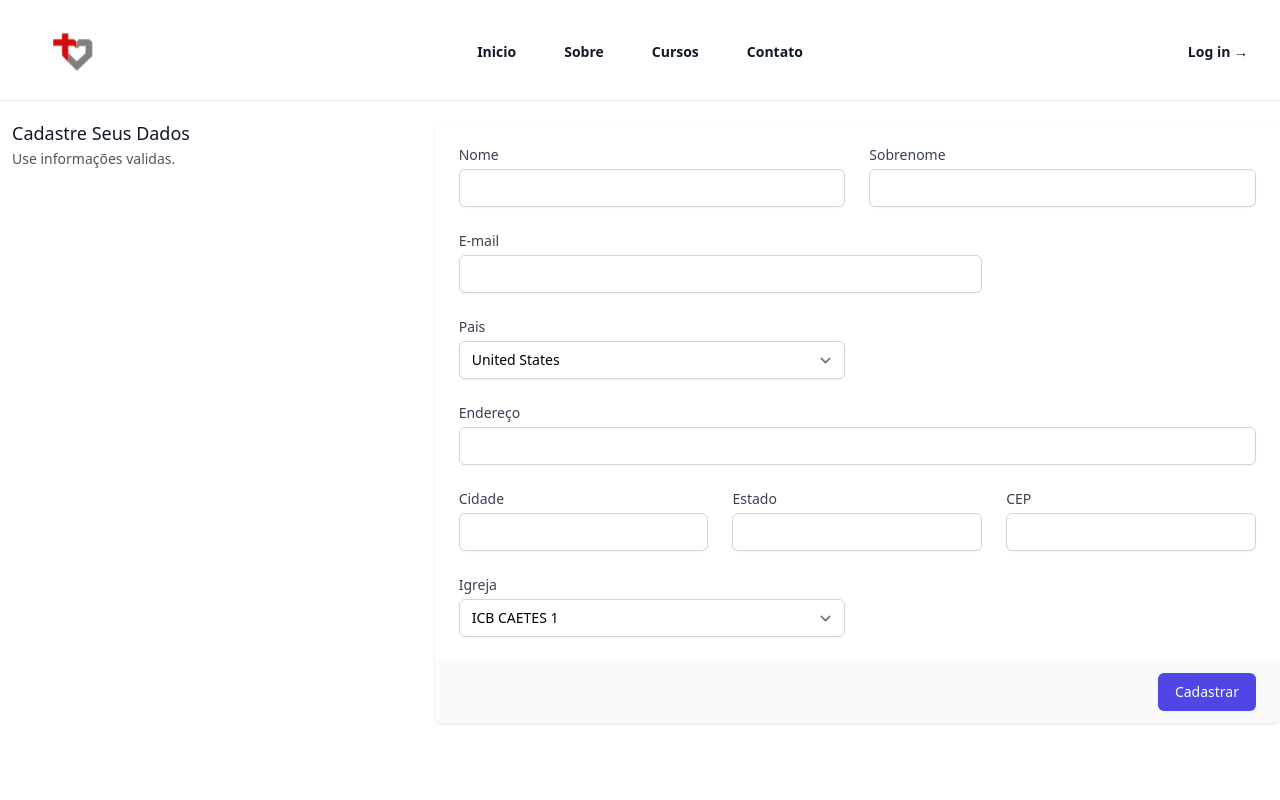
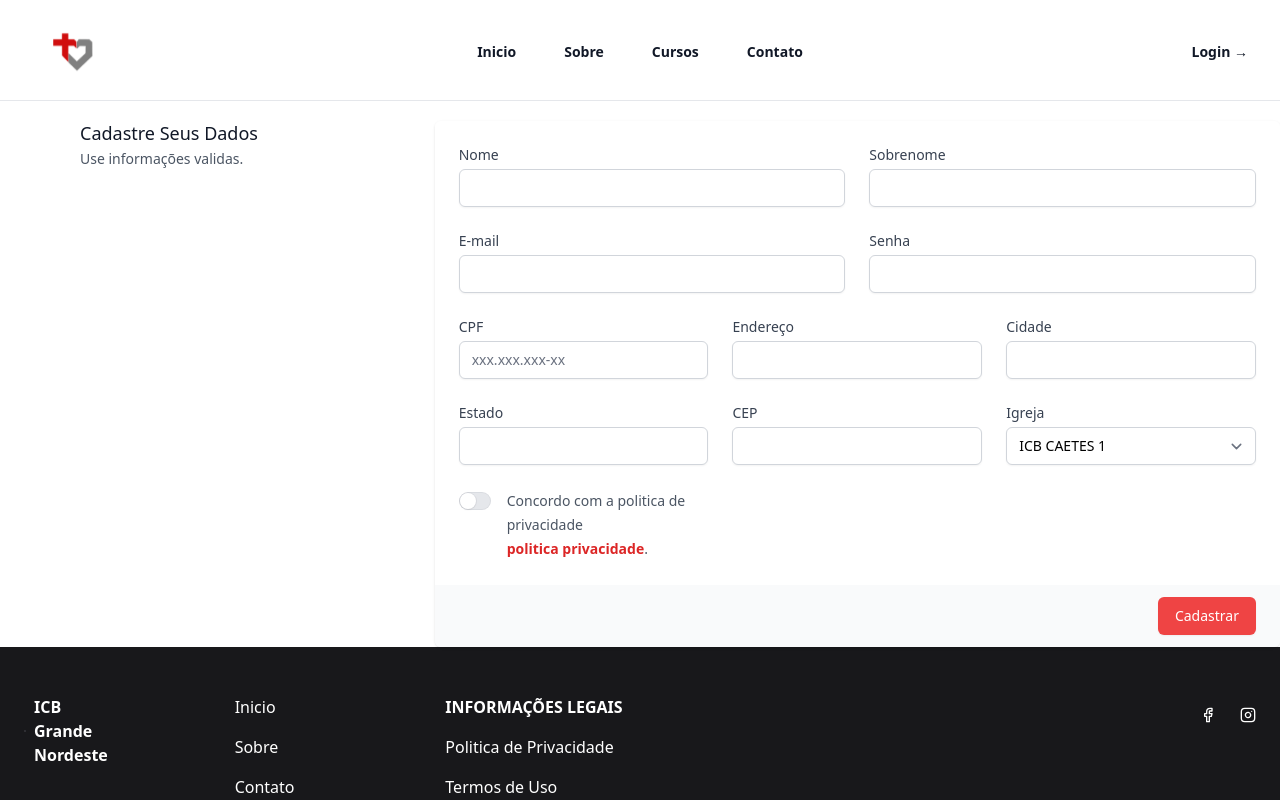
Before and after one commit to Gabriel422-hue/FrontEnd_SemearEAD, a Next.js app: page /cadastre in a window 1280 px wide. Shown: the top 800 px of the page. Built offline with nearby package versions, Linux system fonts and the light colour scheme.

Commit message:
PS-22 Continuar Aula e Refatorando outros Componetes

```diff
--- a/src/components/Footer.tsx
+++ b/src/components/Footer.tsx
@@ -73,13 +73,13 @@ export default function Footer() {
           <div className="flex space-x-6 items-center h-10">
             <a
               aria-label="Facebook"
-              href="https://github.com/vercel/nextjs-subscription-payments"
+              href="https://l.instagram.com/?u=https%3A%2F%2Fm.facebook.com%2Fpages%2Fcategory%2FReligious-organization%2FIgreja-Casa-da-B%C3%AAn%C3%A7%C3%A3o-Grande-Nordeste-101132181962057%2F&e=AT3oIkw7OrpmU0Tjk7zbF-RgD7FpRXEacjbGHNXEpgkT4MGptCHYCEIlvT1faMPItus7_zxIlwVg6n7Bz4WB0D0lnzT08KOr3eETqQ"
             >
               <FiFacebook />
             </a>
             <a
-              aria-label="Facebook"
-              href="https://github.com/vercel/nextjs-subscription-payments"
+              aria-label="Instagram"
+              href="https://www.instagram.com/icbgrandenordeste/"
             >
               <FiInstagram />
             </a>
--- a/src/components/navebars/navbar01.tsx
+++ b/src/components/navebars/navbar01.tsx
@@ -8,7 +8,7 @@ const navigation = [
   { name: "Inicio", href: "/" },
   { name: "Sobre", href: "about" },
   { name: "Cursos", href: "courses" },
-  { name: "Contato", href: "#" },
+  { name: "Contato", href: "contato" },
 ];
 
 export default function Navbar01() {
@@ -44,8 +44,8 @@ export default function Navbar01() {
           ))}
         </div>
         <div className="hidden lg:flex lg:flex-1 lg:justify-end">
-          <a href="sigin" className="text-sm font-semibold leading-6 text-gray-900">
-            Log in <span aria-hidden="true">&rarr;</span>
+          <a href="signin" className="text-sm font-semibold leading-6 text-gray-900">
+            Login <span aria-hidden="true">&rarr;</span>
           </a>
         </div>
       </nav>
--- a/src/components/navebars/navbar02.tsx
+++ b/src/components/navebars/navbar02.tsx
@@ -1,12 +1,13 @@
 import { Fragment } from 'react'
+import logoImg from '../../assets/logo.svg';
 import { Disclosure, Menu, Transition } from '@headlessui/react'
 import { Bars3Icon, BellIcon, XMarkIcon } from '@heroicons/react/24/outline'
 
 const user = {
-    name: 'Tom Cook',
-    email: 'tom@example.com',
+    name: 'Gabriel Victor',
+    email: 'gabrielvictor@hotmail.com',
     imageUrl:
-      'https://images.unsplash.com/photo-1472099645785-5658abf4ff4e?ixlib=rb-1.2.1&ixid=eyJhcHBfaWQiOjEyMDd9&auto=format&fit=facearea&facepad=2&w=256&h=256&q=80',
+      'https://avatars.githubusercontent.com/u/69878839?v=4',
 }
 
 const navigation = [
@@ -17,9 +18,9 @@ const navigation = [
 ]
 
 const userNavigation = [
-    { name: 'Your Profile', href: '#' },
-    { name: 'Settings', href: '#' },
-    { name: 'Sign out', href: '#' },
+    { name: 'Seu Perfil', href: '#' },
+    { name: 'Configurações', href: '#' },
+    { name: 'Sair', href: '#' },
 ]
 
 
@@ -29,7 +30,7 @@ function classNames(...classes) {
 
 export default function Navbar02 (){
     return(
-    <Disclosure as="nav" className="bg-black ">
+    <Disclosure as="nav" className="bg-gray-700 ">
     {({ open }) => (
       <>
         <div className="mx-auto max-w-7xl px-4 sm:px-6 lg:px-8">
@@ -37,8 +38,8 @@ export default function Navbar02 (){
             <div className="flex items-center">
               <div className="flex-shrink-0">
                 <img
-                  className="h-8 w-8"
-                  src="https://tailwindui.com/img/logos/mark.svg?color=indigo&shade=500"
+                  className="h-14 flex-start p-1.5"
+                  src={logoImg.src}
                   alt="Your Company"
                 />
               </div>
@@ -51,7 +52,7 @@ export default function Navbar02 (){
                       href={item.href}
                       className={classNames(
                         item.current
-                          ? 'bg-gray-900 text-white'
+                          ? 'bg-gray-700 text-white'
                           : 'text-gray-300 hover:bg-gray-700 hover:text-white',
                         'px-3 py-2 rounded-md text-sm font-medium'
                       )}
@@ -67,7 +68,7 @@ export default function Navbar02 (){
               <div className="ml-4 flex items-center md:ml-6">
                 <button
                   type="button"
-                  className="rounded-full bg-gray-800 p-1 text-gray-400 hover:text-white focus:outline-none focus:ring-2 focus:ring-white focus:ring-offset-2 focus:ring-offset-gray-800"
+                  className="rounded-full bg-gray-700 p-1 text-gray-400 hover:text-white focus:outline-none focus:ring-2 focus:ring-white focus:ring-offset-2 focus:ring-offset-gray-800"
                 >
                   <span className="sr-only">View notifications</span>
                   <BellIcon className="h-6 w-6" aria-hidden="true" />
@@ -76,7 +77,7 @@ export default function Navbar02 (){
                 {/* Profile dropdown */}
                 <Menu as="div" className="relative ml-3">
                   <div>
-                    <Menu.Button className="flex max-w-xs items-center rounded-full bg-gray-800 text-sm focus:outline-none focus:ring-2 focus:ring-white focus:ring-offset-2 focus:ring-offset-gray-800">
+                    <Menu.Button className="flex max-w-xs items-center rounded-full bg-gray-700 text-sm focus:outline-none focus:ring-2 focus:ring-white focus:ring-offset-2 focus:ring-offset-gray-800">
                       <span className="sr-only">Open user menu</span>
                       <img className="h-8 w-8 rounded-full" src={user.imageUrl} alt="" />
                     </Menu.Button>
@@ -113,7 +114,7 @@ export default function Navbar02 (){
             </div>
             <div className="-mr-2 flex md:hidden">
               {/* Mobile menu button */}
-              <Disclosure.Button className="inline-flex items-center justify-center rounded-md bg-gray-800 p-2 text-gray-400 hover:bg-gray-700 hover:text-white focus:outline-none focus:ring-2 focus:ring-white focus:ring-offset-2 focus:ring-offset-gray-800">
+              <Disclosure.Button className="inline-flex items-center justify-center rounded-md bg-gray-700 p-2 text-gray-400 hover:bg-gray-700 hover:text-white focus:outline-none focus:ring-2 focus:ring-white focus:ring-offset-2 focus:ring-offset-gray-800">
                 <span className="sr-only">Open main menu</span>
                 {open ? (
                   <XMarkIcon className="block h-6 w-6" aria-hidden="true" />
@@ -133,7 +134,7 @@ export default function Navbar02 (){
                 as="a"
                 href={item.href}
                 className={classNames(
-                  item.current ? 'bg-gray-900 text-white' : 'text-gray-300 hover:bg-gray-700 hover:text-white',
+                  item.current ? 'bg-gray-700 text-white' : 'text-gray-300 hover:bg-gray-700 hover:text-white',
                   'block px-3 py-2 rounded-md text-base font-medium'
                 )}
                 aria-current={item.current ? 'page' : undefined}
@@ -153,7 +154,7 @@ export default function Navbar02 (){
               </div>
               <button
                 type="button"
-                className="ml-auto flex-shrink-0 rounded-full bg-gray-800 p-1 text-gray-400 hover:text-white focus:outline-none focus:ring-2 focus:ring-white focus:ring-offset-2 focus:ring-offset-gray-800"
+                className="ml-auto flex-shrink-0 rounded-full bg-gray-700 p-1 text-gray-400 hover:text-white focus:outline-none focus:ring-2 focus:ring-white focus:ring-offset-2 focus:ring-offset-gray-800"
               >
                 <span className="sr-only">View notifications</span>
                 <BellIcon className="h-6 w-6" aria-hidden="true" />
--- a/src/pages/cadastre/index.tsx
+++ b/src/pages/cadastre/index.tsx
@@ -1,9 +1,17 @@
+import { Switch } from "@headlessui/react";
+import { useState } from "react";
+import Footer from "../../components/Footer";
 import Navbar01 from "../../components/navebars/navbar01";
 
+function classNames(...classes) {
+  return classes.filter(Boolean).join(" ");
+}
+
 export default function Example() {
+  const [agreed, setAgreed] = useState(false);
   return (
     <>
-      <Navbar01/>
+      <Navbar01 />
       <div className="hidden sm:block" aria-hidden="true">
         <div className="py-5">
           <div className="border-t border-gray-200" />
@@ -14,8 +22,12 @@ export default function Example() {
         <div className="md:grid md:grid-cols-3 md:gap-6">
           <div className="md:col-span-1">
             <div className="px-4 sm:px-0">
-                <h3 className="ml-3 text-lg font-medium leading-6 text-gray-900">Cadastre Seus Dados</h3>
-                <p className="ml-3 mt-1 text-sm text-gray-600">Use informações validas.</p>
+              <h3 className="ml-20 text-lg font-medium leading-6 text-gray-900">
+                Cadastre Seus Dados
+              </h3>
+              <p className="ml-20 mt-1 text-sm text-gray-600">
+                Use informações validas.
+              </p>
             </div>
           </div>
           <div className="mt-5 md:col-span-2 md:mt-0">
@@ -24,7 +36,10 @@ export default function Example() {
                 <div className="bg-white px-4 py-5 sm:p-6">
                   <div className="grid grid-cols-6 gap-6">
                     <div className="col-span-6 sm:col-span-3">
-                        <label htmlFor="first-name" className="block text-sm font-medium text-gray-700">
+                      <label
+                        htmlFor="first-name"
+                        className="block text-sm font-medium text-gray-700"
+                      >
                         Nome
                       </label>
                       <input
@@ -32,12 +47,15 @@ export default function Example() {
                         name="first-name"
                         id="first-name"
                         autoComplete="given-name"
-                          className="mt-1 block w-full rounded-md border-gray-300 shadow-sm focus:border-indigo-500 focus:ring-indigo-500 sm:text-sm"
+                        className="mt-1 block w-full rounded-md border-gray-300 shadow-sm focus:border-red-500 focus:ring-red-600 sm:text-sm"
                       />
                     </div>
 
                     <div className="col-span-6 sm:col-span-3">
-                        <label htmlFor="last-name" className="block text-sm font-medium text-gray-700">
+                      <label
+                        htmlFor="last-name"
+                        className="block text-sm font-medium text-gray-700"
+                      >
                         Sobrenome
                       </label>
                       <input
@@ -45,12 +63,15 @@ export default function Example() {
                         name="last-name"
                         id="last-name"
                         autoComplete="family-name"
-                          className="mt-1 block w-full rounded-md border-gray-300 shadow-sm focus:border-indigo-500 focus:ring-indigo-500 sm:text-sm"
+                        className="mt-1 block w-full rounded-md border-gray-300 shadow-sm focus:border-red-500 focus:ring-red-600 sm:text-sm"
                       />
                     </div>
 
-                      <div className="col-span-6 sm:col-span-4">
-                        <label htmlFor="email-address" className="block text-sm font-medium text-gray-700">
+                    <div className="col-span-6 sm:col-span-3">
+                      <label
+                        htmlFor="email-address"
+                        className="block text-sm font-medium text-gray-700"
+                      >
                         E-mail
                       </label>
                       <input
@@ -58,28 +79,49 @@ export default function Example() {
                         name="email-address"
                         id="email-address"
                         autoComplete="email"
-                          className="mt-1 block w-full rounded-md border-gray-300 shadow-sm focus:border-indigo-500 focus:ring-indigo-500 sm:text-sm"
+                        className="mt-1 block w-full rounded-md border-gray-300 shadow-sm focus:border-red-500 focus:ring-red-600 sm:text-sm"
                       />
                     </div>
 
                     <div className="col-span-6 sm:col-span-3">
-                        <label htmlFor="country" className="block text-sm font-medium text-gray-700">
-                          Pais
+                      <label
+                        htmlFor="password"
+                        className="block text-sm font-medium text-gray-700"
+                      >
+                        Senha
                       </label>
-                        <select
-                          id="country"
-                          name="country"
-                          autoComplete="country-name"
-                          className="mt-1 block w-full rounded-md border border-gray-300 bg-white py-2 px-3 shadow-sm focus:border-indigo-500 focus:outline-none focus:ring-indigo-500 sm:text-sm"
-                        >
-                          <option>United States</option>
-                          <option>Brasil</option>
-                          <option>Mexico</option>
-                        </select>
+                      <input
+                        type="password"
+                        name="password"
+                        id="password"
+                        autoComplete="password"
+                        className="mt-1 block w-full rounded-md border-gray-300 shadow-sm focus:border-red-500 focus:ring-red-600 sm:text-sm"
+                      />
                     </div>
 
-                      <div className="col-span-6">
-                        <label htmlFor="street-address" className="block text-sm font-medium text-gray-700">
+                    <div className="col-span-4 sm:col-span-2">
+                      <label
+                        htmlFor="cpf"
+                        className="block text-sm font-medium text-gray-700"
+                      >
+                        CPF
+                      </label>
+                      <input
+                        placeholder="xxx.xxx.xxx-xx"
+                        max={11}
+                        type="text"
+                        name="cpf"
+                        id="cpf"
+                        autoComplete="cpf"
+                        className="mt-1 block w-full rounded-md border-gray-300 shadow-sm focus:border-red-500 focus:ring-red-600 sm:text-sm"
+                      />
+                    </div>
+
+                    <div className="col-span-2">
+                      <label
+                        htmlFor="street-address"
+                        className="block text-sm font-medium text-gray-700"
+                      >
                         Endereço
                       </label>
                       <input
@@ -87,12 +129,15 @@ export default function Example() {
                         name="street-address"
                         id="street-address"
                         autoComplete="street-address"
-                          className="mt-1 block w-full rounded-md border-gray-300 shadow-sm focus:border-indigo-500 focus:ring-indigo-500 sm:text-sm"
+                        className="mt-1 block w-full rounded-md border-gray-300 shadow-sm focus:border-red-500 focus:ring-red-600 sm:text-sm"
                       />
                     </div>
 
                     <div className="col-span-6 sm:col-span-6 lg:col-span-2">
-                        <label htmlFor="city" className="block text-sm font-medium text-gray-700">
+                      <label
+                        htmlFor="city"
+                        className="block text-sm font-medium text-gray-700"
+                      >
                         Cidade
                       </label>
                       <input
@@ -100,12 +145,15 @@ export default function Example() {
                         name="city"
                         id="city"
                         autoComplete="address-level2"
-                          className="mt-1 block w-full rounded-md border-gray-300 shadow-sm focus:border-indigo-500 focus:ring-indigo-500 sm:text-sm"
+                        className="mt-1 block w-full rounded-md border-gray-300 shadow-sm focus:border-red-500 focus:ring-red-600 sm:text-sm"
                       />
                     </div>
 
                     <div className="col-span-6 sm:col-span-3 lg:col-span-2">
-                        <label htmlFor="region" className="block text-sm font-medium text-gray-700">
+                      <label
+                        htmlFor="region"
+                        className="block text-sm font-medium text-gray-700"
+                      >
                         Estado
                       </label>
                       <input
@@ -113,12 +161,15 @@ export default function Example() {
                         name="region"
                         id="region"
                         autoComplete="address-level1"
-                          className="mt-1 block w-full rounded-md border-gray-300 shadow-sm focus:border-indigo-500 focus:ring-indigo-500 sm:text-sm"
+                        className="mt-1 block w-full rounded-md border-gray-300 shadow-sm focus:border-red-500 focus:ring-red-600 sm:text-sm"
                       />
                     </div>
 
                     <div className="col-span-6 sm:col-span-3 lg:col-span-2">
-                        <label htmlFor="postal-code" className="block text-sm font-medium text-gray-700">
+                      <label
+                        htmlFor="postal-code"
+                        className="block text-sm font-medium text-gray-700"
+                      >
                         CEP
                       </label>
                       <input
@@ -126,30 +177,64 @@ export default function Example() {
                         name="postal-code"
                         id="postal-code"
                         autoComplete="postal-code"
-                          className="mt-1 block w-full rounded-md border-gray-300 shadow-sm focus:border-indigo-500 focus:ring-indigo-500 sm:text-sm"
+                        className="mt-1 block w-full rounded-md border-gray-300 shadow-sm focus:border-red-500 focus:ring-red-600 sm:text-sm"
                       />
                     </div>
-                      <div className="col-span-6 sm:col-span-3">
-                        <label htmlFor="country" className="block text-sm font-medium text-gray-700">
+                    <div className="col-span-3 sm:col-span-2">
+                      <label
+                        htmlFor="country"
+                        className="block text-sm font-medium text-gray-700"
+                      >
                         Igreja
                       </label>
                       <select
                         id="church"
                         name="church"
                         autoComplete="church-name"
-                          className="mt-1 block w-full rounded-md border border-gray-300 bg-white py-2 px-3 shadow-sm focus:border-indigo-500 focus:outline-none focus:ring-indigo-500 sm:text-sm"
+                        className="mt-1 block w-full rounded-md border border-gray-300 bg-white py-2 px-3 shadow-sm focus:border-red-500 focus:outline-none focus:ring-red-600 sm:text-sm"
                       >
                         <option>ICB CAETES 1</option>
                         <option>ICB CAETES 3</option>
                         <option>ICB CRUZ DE REBOUÇAS</option>
                       </select>
                     </div>
+                    <Switch.Group
+                      as="div"
+                      className="flex gap-x-4 sm:col-span-2"
+                    >
+                      <div className="flex h-6 items-center">
+                        <Switch
+                          checked={agreed}
+                          onChange={setAgreed}
+                          className={classNames(
+                            agreed ? "bg-red-600" : "bg-gray-200",
+                            "flex w-8 flex-none cursor-pointer rounded-full p-px ring-1 ring-inset ring-gray-900/5 transition-colors duration-200 ease-in-out focus-visible:outline focus-visible:outline-2 focus-visible:outline-offset-2 focus-visible:outline-red-600"
+                          )}
+                        >
+                          <span className="sr-only">Agree to policies</span>
+                          <span
+                            aria-hidden="true"
+                            className={classNames(
+                              agreed ? "translate-x-3.5" : "translate-x-0",
+                              "h-4 w-4 transform rounded-full bg-white shadow-sm ring-1 ring-gray-900/5 transition duration-200 ease-in-out"
+                            )}
+                          />
+                        </Switch>
+                      </div>
+                      <Switch.Label className="text-sm leading-6 text-gray-600">
+                        Concordo com a politica de privacidade{" "}
+                        <a href="#" className="font-semibold text-red-600">
+                          politica&nbsp;privacidade
+                        </a>
+                        .
+                      </Switch.Label>
+                    </Switch.Group>
                   </div>
                 </div>
                 <div className="bg-gray-50 px-4 py-3 text-right sm:px-6">
                   <button
                     type="submit"
-                      className="inline-flex justify-center rounded-md border border-transparent bg-indigo-600 py-2 px-4 text-sm font-medium text-white shadow-sm hover:bg-indigo-700 focus:outline-none focus:ring-2 focus:ring-indigo-500 focus:ring-offset-2"
+                    className="inline-flex justify-center rounded-md border border-transparent bg-red-500 py-2 px-4 text-sm font-medium text-white shadow-sm hover:bg-red-600 focus:outline-none focus:ring-2 focus:ring-red-600 focus:ring-offset-2"
                   >
                     Cadastrar
                   </button>
@@ -159,6 +244,7 @@ export default function Example() {
           </div>
         </div>
       </div>
+      <Footer />
     </>
-    )
+  );
 }
--- a/src/pages/dashboard/index.tsx
+++ b/src/pages/dashboard/index.tsx
@@ -10,7 +10,7 @@ export default function Dashboard () {
 
         <header className="bg-white shadow">
           <div className="mx-auto max-w-7xl py-6 px-4 sm:px-6 lg:px-8">
-            <h1 className="text-3xl font-bold tracking-tight text-gray-900">Olá, Usuário</h1>
+            <h1 className="text-3xl font-bold tracking-tight text-gray-900">Olá, Gabriel Victor</h1>
             <h2 className="text-xl regular tracking-tight text-gray-900">É bom ter você de volta!</h2>
           </div>
         </header>
```
Also changed, not shown: src/components/watchcard.tsx (added, +21 -0 lines), src/pages/courses/index.tsx (+3 -45 lines), src/pages/sigin/index.tsx (deleted, +0 -87 lines), src/pages/Footer/index.tsx (deleted). Lines whose indentation alone changed are shown as unchanged.
